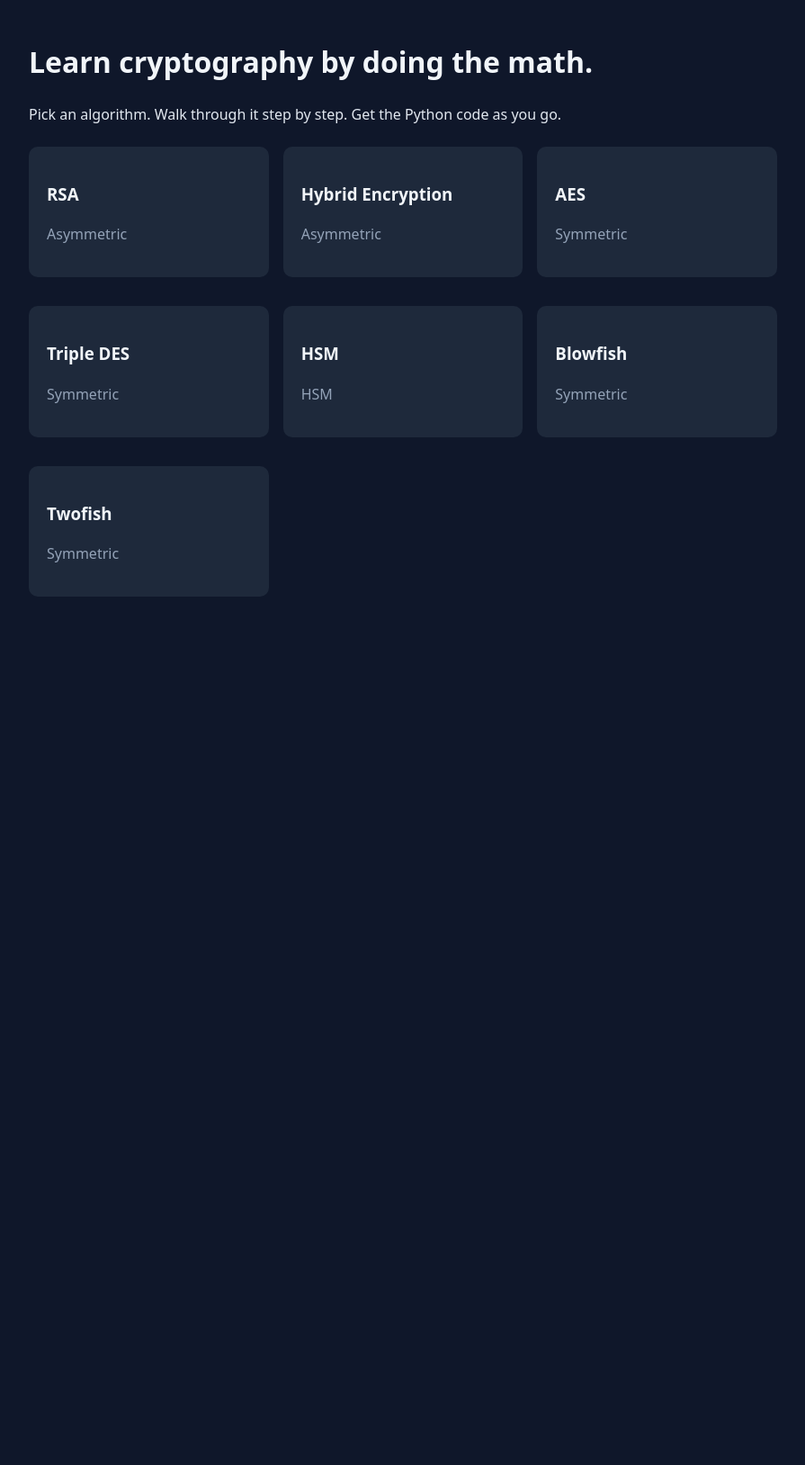
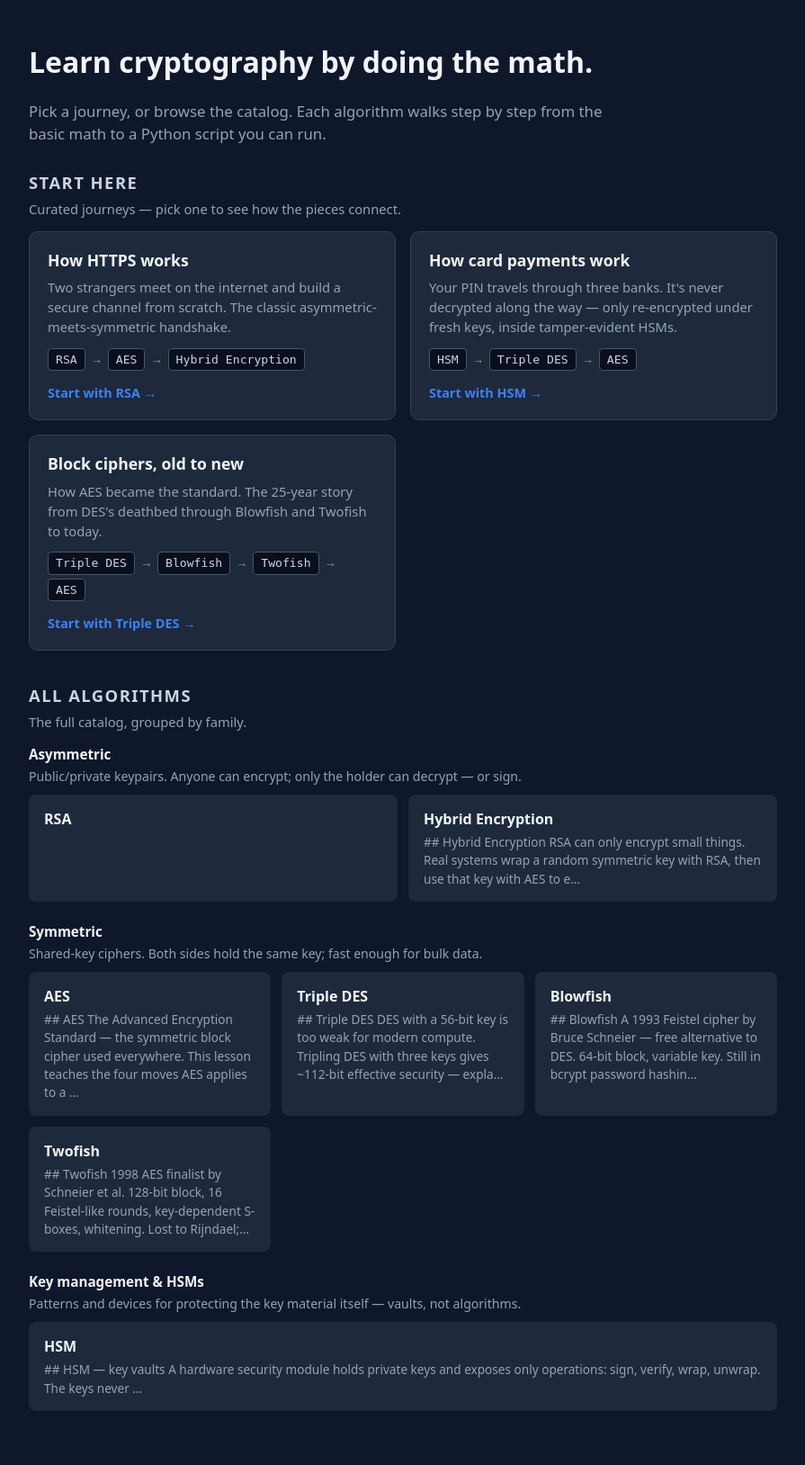
Before and after one commit to hriday/cloak, a Django app: page / in a window 1280 px wide. Shown: the part 61-1689 px from the top of the page at 90% size, without its empty margins (192-1087 px from the left). Before the commit the page ends 724 px from the top, so only its background shows below. Run offline with Django 5.2, Linux system fonts and the light colour scheme; data comes from the database, SQL or seed files in the repository; parts of the project's set-up code (start-up, migrations or seed data) failed here and were passed over.

Commit message:
feat(landing): bundles + family-grouped catalog
Reshapes the landing page from a flat grid of cards to a layered structure
that scales as the catalog grows:

1. "Start here" — curated learning journeys (bundles) defined in
   core/bundles.py. Each bundle is a small narrative arc (3-5 algorithms in
   order) answering a real-world question. Ships with three:
   - How HTTPS works (RSA → AES → Hybrid)
   - How card payments work (HSM → 3DES → AES)
   - Block ciphers, old to new (3DES → Blowfish → Twofish → AES)
   Clicking a bundle deep-links to the first algorithm's intro page; no new
   bundle landing pages or routes.

2. "All algorithms" — the full catalog grouped by Algorithm.family with a
   one-line description per section. Each algorithm card now includes the
   first ~140 chars of intro_template so newcomers can see what each one
   actually is without clicking.

Implementation stays within the requested "no new model, no new field" scope:
bundles are editorial content hardcoded in Python (where the friction matches
the curation effort), families come from the existing field. Empty family
sections hide automatically; bundles with no live algorithms drop out.

3 new tests cover family grouping, bundle surfacing, and the
partial-coverage-keep / no-coverage-drop bundle resolution policy.

Co-Authored-By: Claude Opus 4.7 (1M context) <noreply@anthropic.com>

```diff
--- /dev/null
+++ b/core/bundles.py
@@ -0,0 +1,63 @@
+"""
+Curated learning journeys ("bundles") for the landing page.
+
+A bundle is a small narrative arc — 3-5 algorithms in a recommended order — that
+answers a specific real-world question. Newcomers land on the home page, see a
+handful of bundles, pick one, and follow the journey from end to end.
+
+Bundles are defined in Python (not the database) because they're editorial
+content, not user-editable data. Adding a new bundle means editing this file
+and shipping; that's the right level of friction for a curated index.
+
+Each bundle's `algorithms` list is a sequence of Algorithm.slug values. The
+landing view resolves slugs to objects, skipping any algorithm that isn't
+currently `status="live"`. That way a bundle stays valid as the catalog grows;
+bundles can reference algorithms that haven't shipped yet without breaking the
+page.
+"""
+
+BUNDLES = [
+    {
+        "slug": "how-https-works",
+        "title": "How HTTPS works",
+        "tagline": "Two strangers meet on the internet and build a secure channel from scratch. The classic asymmetric-meets-symmetric handshake.",
+        "algorithms": ["rsa", "aes", "hybrid"],
+    },
+    {
+        "slug": "how-card-payments-work",
+        "title": "How card payments work",
+        "tagline": "Your PIN travels through three banks. It's never decrypted along the way — only re-encrypted under fresh keys, inside tamper-evident HSMs.",
+        "algorithms": ["hsm", "triple-des", "aes"],
+    },
+    {
+        "slug": "block-ciphers-old-to-new",
+        "title": "Block ciphers, old to new",
+        "tagline": "How AES became the standard. The 25-year story from DES's deathbed through Blowfish and Twofish to today.",
+        "algorithms": ["triple-des", "blowfish", "twofish", "aes"],
+    },
+]
+
+
+def resolve_bundles(algorithms_by_slug):
+    """Given a dict {slug: Algorithm} of live algorithms, return a list of
+    bundles with algorithms resolved to Algorithm objects (in order). Bundles
+    with zero resolvable algorithms are dropped — a half-empty bundle is worse
+    than no bundle. A bundle is *kept* (with reduced length) if at least one
+    algorithm in it is live; the others are silently skipped."""
+    resolved = []
+    for b in BUNDLES:
+        objs = [
+            algorithms_by_slug[slug]
+            for slug in b["algorithms"]
+            if slug in algorithms_by_slug
+        ]
+        if not objs:
+            continue
+        resolved.append({
+            "slug": b["slug"],
+            "title": b["title"],
+            "tagline": b["tagline"],
+            "algorithms": objs,
+            "first": objs[0],
+        })
+    return resolved
--- a/core/templates/core/landing.html
+++ b/core/templates/core/landing.html
@@ -2,14 +2,51 @@
 {% block title %}cloak — learn cryptography by doing it{% endblock %}
 {% block content %}
 <h1>Learn cryptography by doing the math.</h1>
-<p>Pick an algorithm. Walk through it step by step. Get the Python code as you go.</p>
+<p class="landing-lede">Pick a journey, or browse the catalog. Each algorithm walks step by step from the basic math to a Python script you can run.</p>
 
-<div style="display:grid;grid-template-columns:repeat(auto-fit,minmax(260px,1fr));gap:16px;margin-top:24px;">
-  {% for algo in algorithms %}
-    <a class="card" href="{% url 'algorithm_intro' algo.slug %}" style="text-decoration:none;color:inherit;">
-      <h3>{{ algo.name }}</h3>
-      <p style="color:var(--muted)">{{ algo.get_family_display }}</p>
-    </a>
+{% if bundles %}
+<section class="landing-section">
+  <div class="section-header">
+    <h2>Start here</h2>
+    <p>Curated journeys — pick one to see how the pieces connect.</p>
+  </div>
+  <div class="bundle-grid">
+    {% for bundle in bundles %}
+      <a class="bundle-card" href="{% url 'algorithm_intro' bundle.first.slug %}">
+        <h3>{{ bundle.title }}</h3>
+        <p class="bundle-tagline">{{ bundle.tagline }}</p>
+        <div class="bundle-path">
+          {% for algo in bundle.algorithms %}
+            <span class="bundle-chip">{{ algo.name }}</span>{% if not forloop.last %}<span class="bundle-arrow">→</span>{% endif %}
+          {% endfor %}
+        </div>
+        <span class="bundle-start">Start with {{ bundle.first.name }} →</span>
+      </a>
+    {% endfor %}
+  </div>
+</section>
+{% endif %}
+
+<section class="landing-section">
+  <div class="section-header">
+    <h2>All algorithms</h2>
+    <p>The full catalog, grouped by family.</p>
+  </div>
+  {% for family_key, section in family_sections.items %}
+    <div class="family-group">
+      <h3 class="family-label">{{ section.label }}</h3>
+      <p class="family-blurb">{{ section.blurb }}</p>
+      <div class="algo-grid">
+        {% for algo in section.algorithms %}
+          <a class="algo-card" href="{% url 'algorithm_intro' algo.slug %}">
+            <h4>{{ algo.name }}</h4>
+            {% if algo.intro_template %}
+              <p class="algo-intro">{{ algo.intro_template|truncatechars:140 }}</p>
+            {% endif %}
+          </a>
+        {% endfor %}
+      </div>
+    </div>
   {% endfor %}
-</div>
+</section>
 {% endblock %}
--- a/core/views.py
+++ b/core/views.py
@@ -1,11 +1,42 @@
+from collections import OrderedDict
+
 from django.contrib.auth.decorators import login_required
 from django.shortcuts import render, get_object_or_404
+from .bundles import resolve_bundles
 from .models import Algorithm, Lesson, UserProgress
+
+
+# Display order + label for family sections on the landing. Hidden if empty.
+# Order matches a rough "easy → exotic" pedagogical progression.
+FAMILY_SECTIONS = [
+    ("asymmetric", "Asymmetric", "Public/private keypairs. Anyone can encrypt; only the holder can decrypt — or sign."),
+    ("symmetric", "Symmetric", "Shared-key ciphers. Both sides hold the same key; fast enough for bulk data."),
+    ("pq", "Post-quantum", "Algorithms designed to survive an adversary with a large quantum computer."),
+    ("hsm", "Key management & HSMs", "Patterns and devices for protecting the key material itself — vaults, not algorithms."),
+]
 
 
 def landing(request):
     algorithms = list(Algorithm.objects.filter(status="live"))
-    return render(request, "core/landing.html", {"algorithms": algorithms})
+    by_slug = {a.slug: a for a in algorithms}
+    bundles = resolve_bundles(by_slug)
+
+    # Group by family, preserving the FAMILY_SECTIONS order.
+    grouped = OrderedDict()
+    for family_key, family_label, family_blurb in FAMILY_SECTIONS:
+        members = [a for a in algorithms if a.family == family_key]
+        if not members:
+            continue
+        grouped[family_key] = {
+            "label": family_label,
+            "blurb": family_blurb,
+            "algorithms": members,
+        }
+
+    return render(request, "core/landing.html", {
+        "bundles": bundles,
+        "family_sections": grouped,
+    })
 
 
 def algorithm_intro(request, slug):
--- a/static/core/style.css
+++ b/static/core/style.css
@@ -39,6 +39,32 @@ input[type="text"], input[type="number"], input[type="email"], input[type="passw
 .help p:last-of-type { margin-bottom: 0; }
 .help code { background: var(--code-bg); padding: 1px 5px; border-radius: 3px; font-size: 0.95em; color: #e2e8f0; }
 
+/* ---- landing page (bundles + family groups) ---- */
+.landing-lede { color: var(--muted); font-size: 1.05em; margin-top: -4px; margin-bottom: 28px; max-width: 640px; }
+.landing-section { margin-bottom: 36px; }
+.landing-section > .section-header { margin-bottom: 14px; }
+.landing-section > .section-header h2 { margin: 0 0 4px 0; font-size: 1.15em; text-transform: uppercase; letter-spacing: 0.08em; color: #cbd5e1; }
+.landing-section > .section-header p { margin: 0; color: var(--muted); font-size: 0.92em; }
+
+.bundle-grid { display: grid; grid-template-columns: repeat(auto-fit, minmax(280px, 1fr)); gap: 16px; }
+.bundle-card { display: block; background: var(--panel); border-radius: 10px; padding: 18px 20px; border: 1px solid #334155; text-decoration: none; color: inherit; transition: border-color 0.15s, transform 0.15s; }
+.bundle-card:hover { border-color: var(--accent); transform: translateY(-1px); }
+.bundle-card h3 { margin: 0 0 6px 0; font-size: 1.1em; color: #f1f5f9; }
+.bundle-tagline { color: var(--muted); font-size: 0.92em; line-height: 1.5; margin: 0 0 12px 0; }
+.bundle-path { display: flex; flex-wrap: wrap; align-items: center; gap: 4px 6px; margin-bottom: 12px; font-size: 0.82em; }
+.bundle-chip { background: var(--code-bg); border: 1px solid #475569; border-radius: 4px; padding: 2px 8px; color: #cbd5e1; font-family: ui-monospace, monospace; }
+.bundle-arrow { color: var(--muted); }
+.bundle-start { color: var(--accent); font-weight: 600; font-size: 0.9em; }
+
+.family-group { margin-bottom: 22px; }
+.family-label { margin: 0 0 2px 0; font-size: 0.95em; color: #f1f5f9; }
+.family-blurb { margin: 0 0 10px 0; color: var(--muted); font-size: 0.88em; }
+.algo-grid { display: grid; grid-template-columns: repeat(auto-fit, minmax(260px, 1fr)); gap: 12px; }
+.algo-card { display: block; background: var(--panel); border-radius: 8px; padding: 14px 16px; text-decoration: none; color: inherit; border: 1px solid transparent; transition: border-color 0.15s; }
+.algo-card:hover { border-color: #475569; }
+.algo-card h4 { margin: 0 0 4px 0; font-size: 1em; color: #f1f5f9; }
+.algo-intro { margin: 0; color: var(--muted); font-size: 0.85em; line-height: 1.5; }
+
 /* ---- auth forms (signup, login, logged-out) ---- */
 .auth-card { max-width: 400px; margin: 40px auto; }
 .auth-card h1 { margin-top: 0; font-size: 1.5em; }
```
Also changed, not shown: core/tests/test_views.py (+43 -0 lines).
